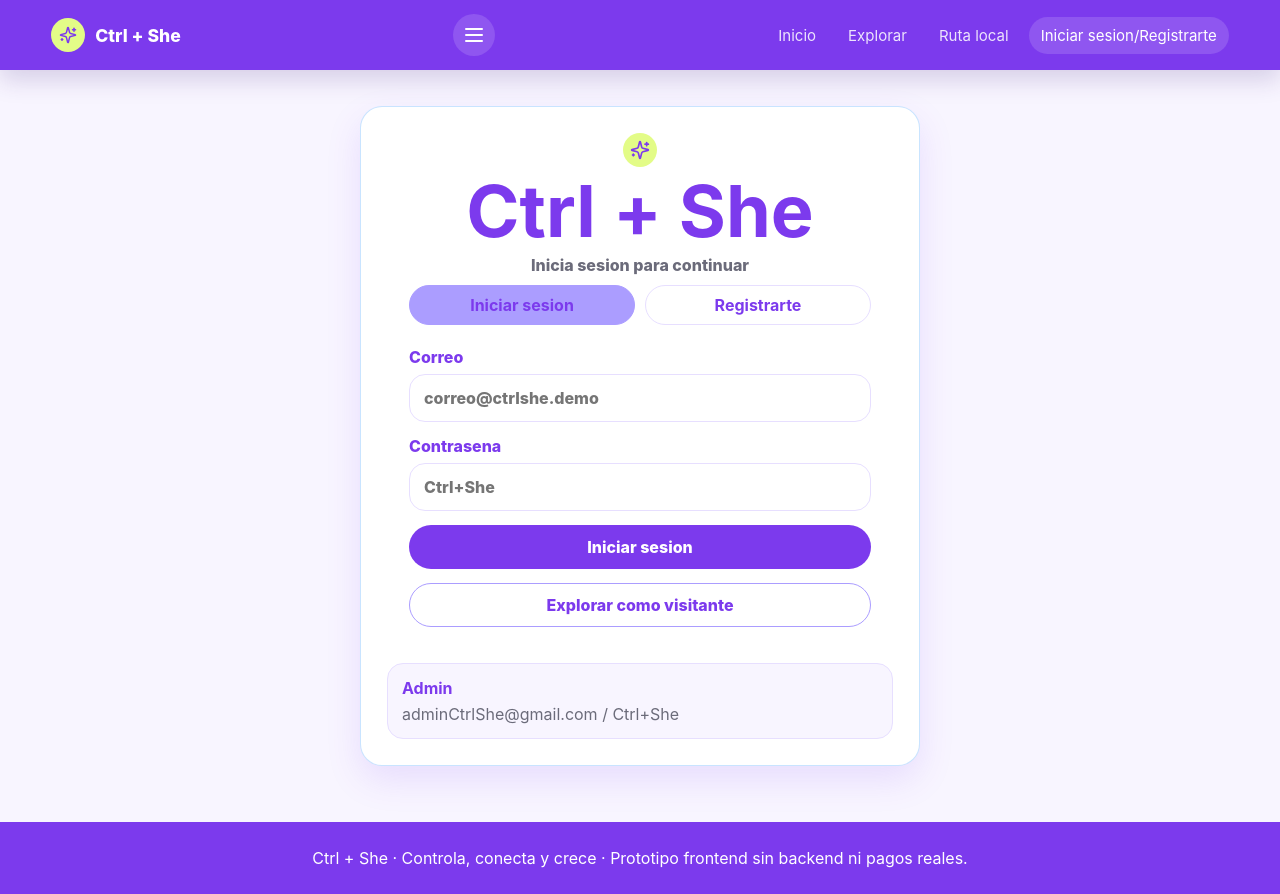
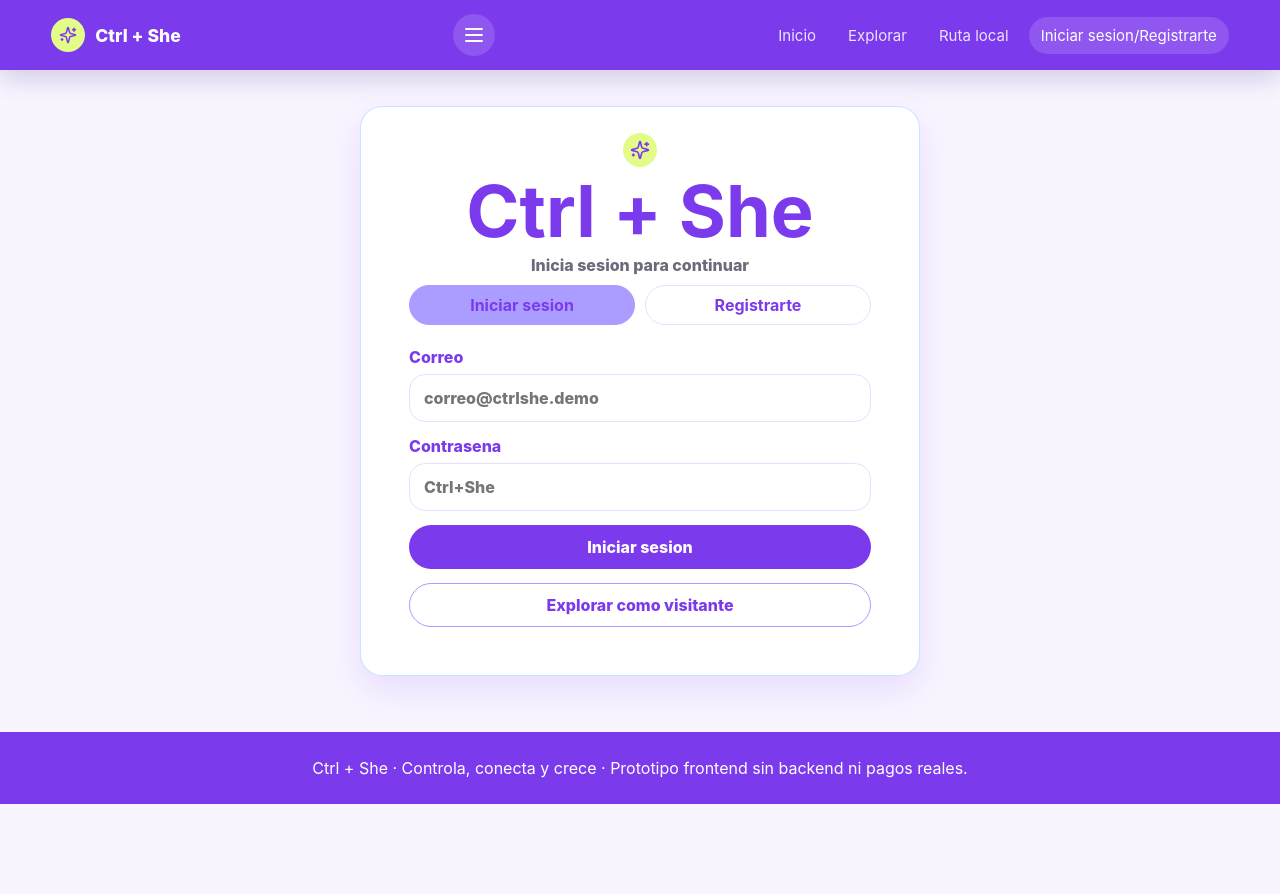
Before and after one commit to Mezzikeen11/Ctrl-She, a React (Vite) app: page /login in a window 1280 px wide. After the commit the page ends 804 px from the top, so only its background shows below. Built offline with nearby package versions, Linux system fonts and the light colour scheme.

Commit message:
Actualizacion Log in y Register 2

```diff
--- a/src/pages/LoginPage.tsx
+++ b/src/pages/LoginPage.tsx
@@ -57,10 +57,6 @@ export default function LoginPage() {
           <button className="btn primary full">{mode === "login" ? "Iniciar sesion" : "Registrarme"}</button>
           <Link className="btn outline full" to="/explorar">Explorar como visitante</Link>
         </form>
-        <aside className="credentials-box">
-          <b>Admin</b>
-          <p>adminCtrlShe@gmail.com / Ctrl+She</p>
-        </aside>
       </section>
     </div>
   );
```
